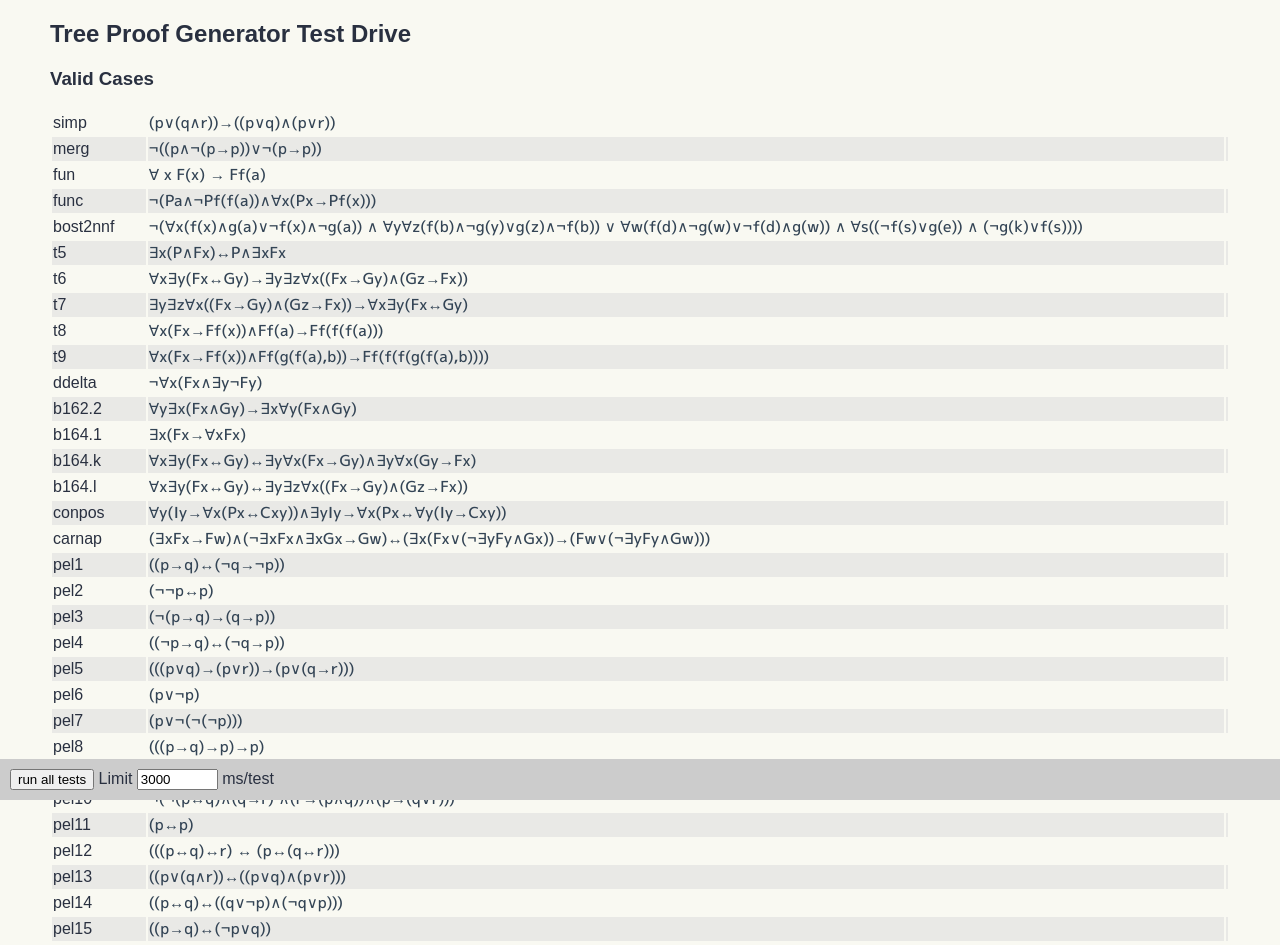
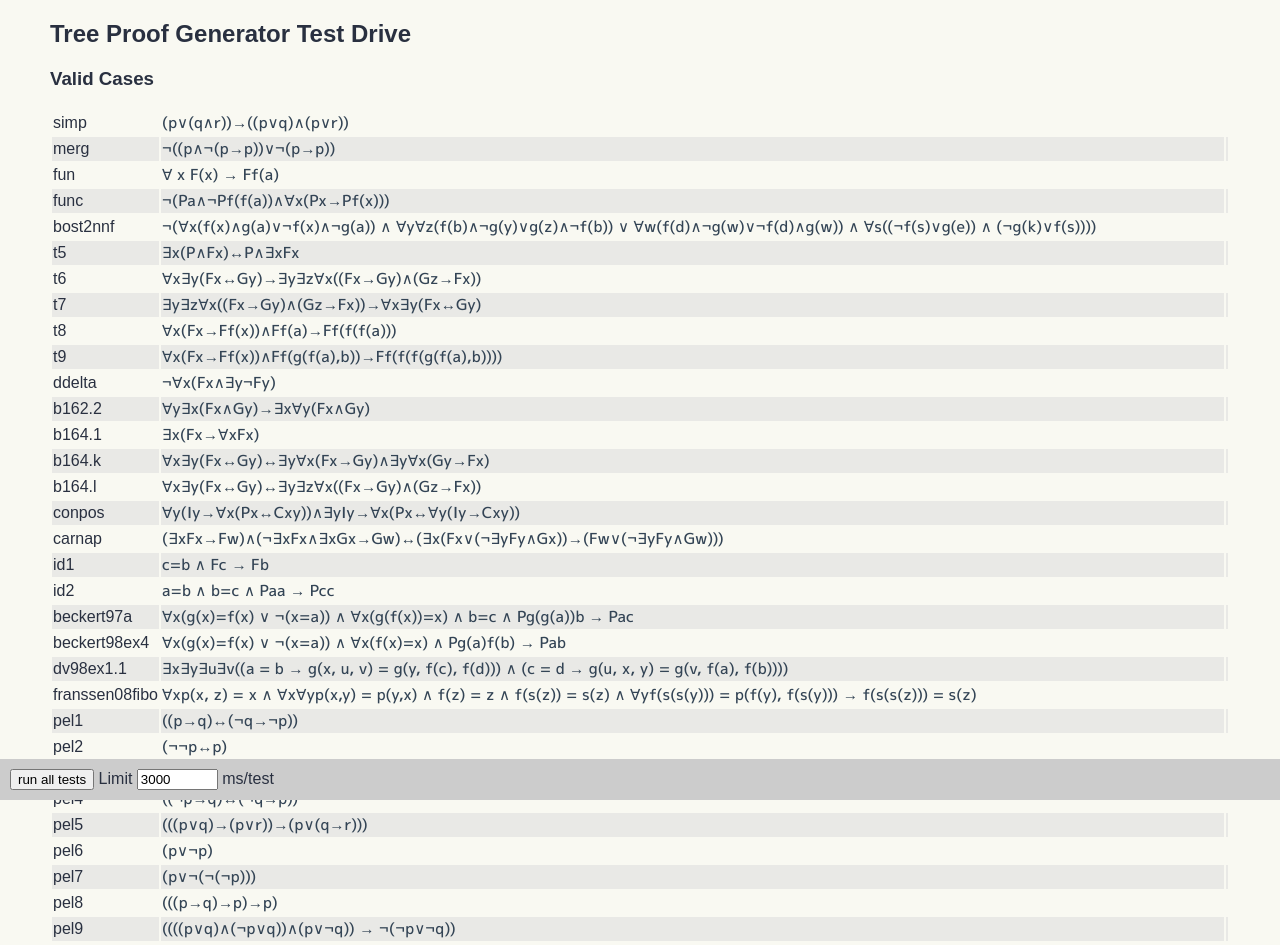
Before and after one commit to wo/tpg, a PHP site: page /testdrive.php in a window 1280 px wide. Shown: the top 945 px of the page. Run offline with PHP 8.4, Linux system fonts and the light colour scheme.

Commit message:
add more equality tests to testdrive

```diff
--- a/testdrive.php
+++ b/testdrive.php
@@ -38,6 +38,12 @@ $valid_tests = [
    ['b164.l', '∀x∃y(Fx↔Gy)↔∃y∃z∀x((Fx→Gy)∧(Gz→Fx))'],
    ['conpos', '∀y(Iy→∀x(Px↔Cxy))∧∃yIy→∀x(Px↔∀y(Iy→Cxy))'],
    ['carnap', '(∃xFx→Fw)∧(¬∃xFx∧∃xGx→Gw)↔(∃x(Fx∨(¬∃yFy∧Gx))→(Fw∨(¬∃yFy∧Gw)))'],
+   ['id1', 'c=b ∧ Fc → Fb'],
+   ['id2', 'a=b ∧ b=c ∧ Paa → Pcc'],
+   ['beckert97a', '∀x(g(x)=f(x) ∨ ¬(x=a)) ∧ ∀x(g(f(x))=x) ∧ b=c ∧ Pg(g(a))b → Pac'],
+   ['beckert98ex4', '∀x(g(x)=f(x) ∨ ¬(x=a)) ∧ ∀x(f(x)=x) ∧ Pg(a)f(b) → Pab'],
+   ['dv98ex1.1', '∃x∃y∃u∃v((a = b → g(x, u, v) = g(y, f(c), f(d))) ∧ (c = d → g(u, x, y) = g(v, f(a), f(b))))'],
+   ['franssen08fibo', '∀xp(x, z) = x ∧ ∀x∀yp(x,y) = p(y,x) ∧ f(z) = z ∧ f(s(z)) = s(z) ∧ ∀yf(s(s(y))) = p(f(y), f(s(y))) → f(s(s(z))) = s(z)'],
    ['pel1', '((p→q)↔(¬q→¬p))'],
    ['pel2', '(¬¬p↔p)'],
    ['pel3', '(¬(p→q)→(q→p))'],
```
